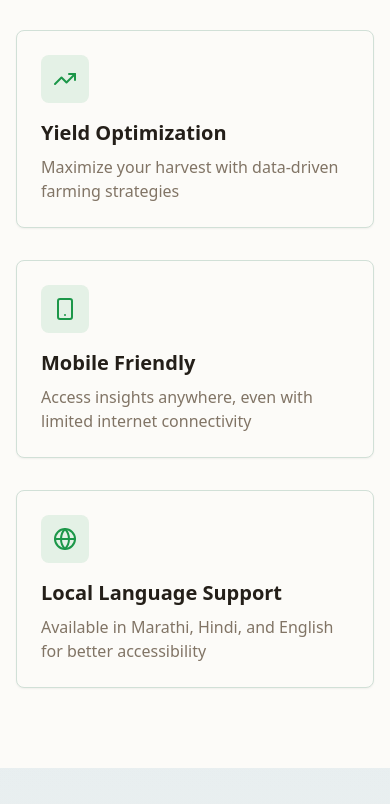
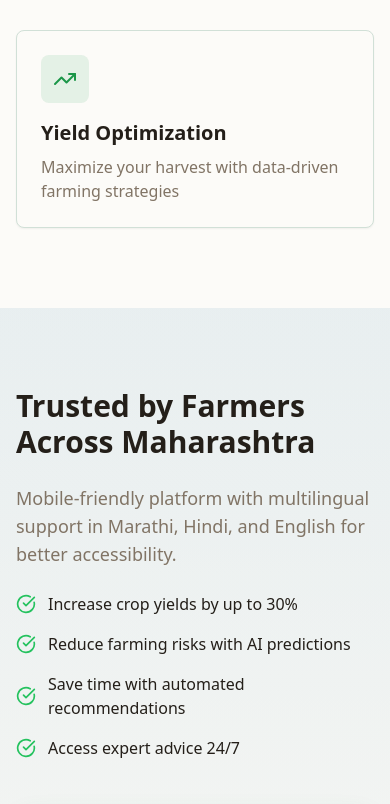
Before and after one commit to Yashwardhan-Manikshetty/SIH, a React (Vite) app: page / in a window 390 px wide. Shown: the part 1963-2767 px from the top of the page. Built offline with nearby package versions, Linux system fonts and the light colour scheme.

Commit message:
Implement chart redirection and UI changes
Redirect charts to respective content. Remove mobile-friendly and language support charts, and add information in a single line under the "trusted by farmers" section.

```diff
--- a/src/components/LandingPage.tsx
+++ b/src/components/LandingPage.tsx
@@ -15,9 +15,10 @@ import {
 interface LandingPageProps {
   onGetStarted: () => void;
   onLearnMore: () => void;
+  onNavigate: (page: string) => void;
 }
 
-export const LandingPage = ({ onGetStarted, onLearnMore }: LandingPageProps) => {
+export const LandingPage = ({ onGetStarted, onLearnMore, onNavigate }: LandingPageProps) => {
   return (
     <div className="min-h-screen bg-gradient-earth">
       <AgrowHeader />
@@ -82,40 +83,38 @@ export const LandingPage = ({ onGetStarted, onLearnMore }: LandingPageProps) =>
             </p>
           </div>
 
-          <div className="grid md:grid-cols-2 lg:grid-cols-3 gap-8">
+          <div className="grid md:grid-cols-2 lg:grid-cols-2 gap-8">
             {[
               {
                 icon: CloudRain,
                 title: "Weather Intelligence",
-                description: "7-day forecasts with monsoon predictions and climate insights"
+                description: "7-day forecasts with monsoon predictions and climate insights",
+                action: "dashboard"
               },
               {
                 icon: Leaf,
                 title: "Crop Recommendations",
-                description: "AI-powered suggestions for optimal crop selection based on your region"
+                description: "AI-powered suggestions for optimal crop selection based on your region",
+                action: "dashboard"
               },
               {
                 icon: Shield,
                 title: "Disease Detection",
-                description: "Early identification of crop diseases with treatment recommendations"
+                description: "Early identification of crop diseases with treatment recommendations",
+                action: "disease-detection"
               },
               {
                 icon: TrendingUp,
                 title: "Yield Optimization",
-                description: "Maximize your harvest with data-driven farming strategies"
-              },
-              {
-                icon: Smartphone,
-                title: "Mobile Friendly",
-                description: "Access insights anywhere, even with limited internet connectivity"
-              },
-              {
-                icon: Globe,
-                title: "Local Language Support",
-                description: "Available in Marathi, Hindi, and English for better accessibility"
+                description: "Maximize your harvest with data-driven farming strategies",
+                action: "dashboard"
               }
             ].map((feature, index) => (
-              <Card key={index} className="hover:shadow-elevated transition-shadow duration-300">
+              <Card
+                key={index}
+                className="hover:shadow-elevated transition-shadow duration-300 cursor-pointer hover:scale-105 transition-transform"
+                onClick={() => onNavigate(feature.action)}
+              >
                 <CardContent className="p-6">
                   <div className="w-12 h-12 bg-primary/10 rounded-lg flex items-center justify-center mb-4">
                     <feature.icon className="h-6 w-6 text-primary" />
@@ -137,12 +136,14 @@ export const LandingPage = ({ onGetStarted, onLearnMore }: LandingPageProps) =>
               <h2 className="text-3xl sm:text-4xl font-bold text-foreground mb-6">
                 Trusted by Farmers Across Maharashtra
               </h2>
+              <p className="text-lg text-muted-foreground mb-6">
+                Mobile-friendly platform with multilingual support in Marathi, Hindi, and English for better accessibility.
+              </p>
               <div className="space-y-4">
                 {[
                   "Increase crop yields by up to 30%",
                   "Reduce farming risks with AI predictions",
                   "Save time with automated recommendations",
-                  "Get support in your preferred language",
                   "Access expert advice 24/7"
                 ].map((benefit, index) => (
                   <div key={index} className="flex items-center space-x-3">
--- a/src/pages/Index.tsx
+++ b/src/pages/Index.tsx
@@ -43,6 +43,7 @@ const Index = () => {
           <LandingPage
             onGetStarted={handleGetStarted}
             onLearnMore={handleLearnMore}
+            onNavigate={handlePageNavigation}
           />
         );
 
@@ -95,6 +96,7 @@ const Index = () => {
           <LandingPage
             onGetStarted={handleGetStarted}
             onLearnMore={handleLearnMore}
+            onNavigate={handlePageNavigation}
           />
         );
     }
```
